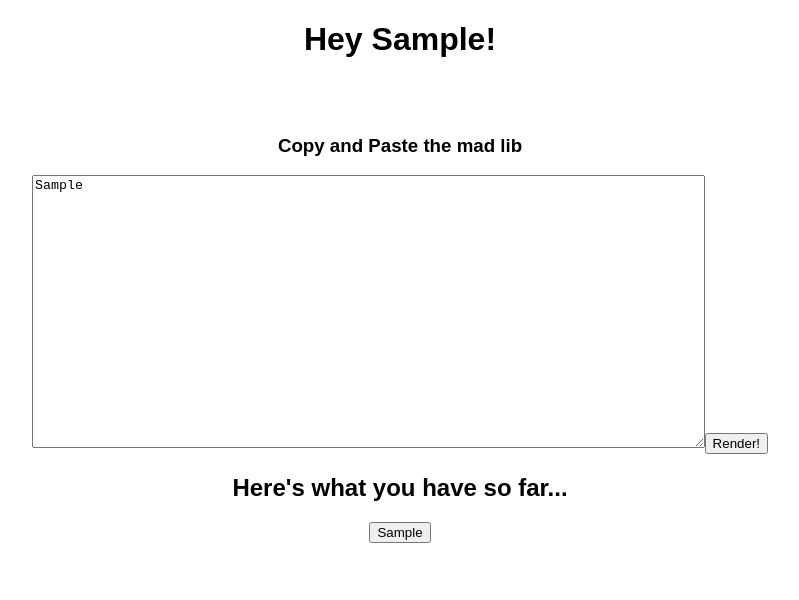
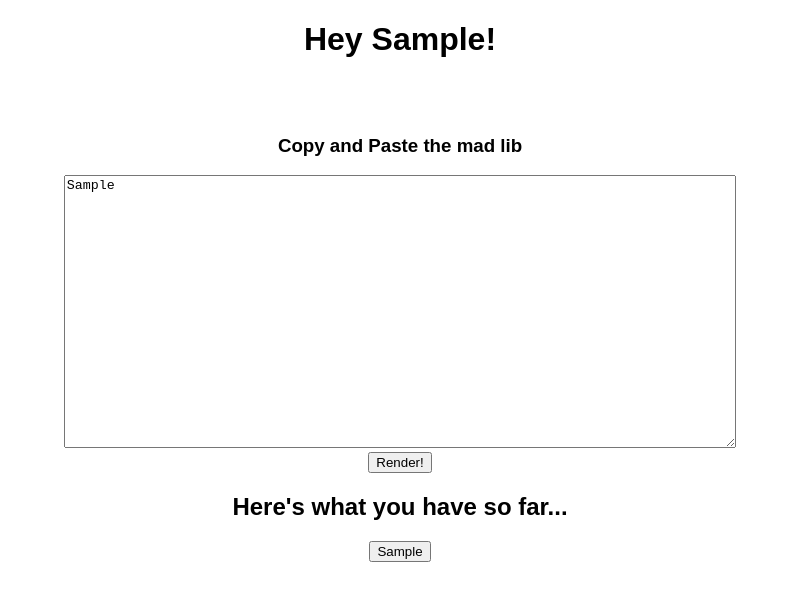
Before and after one commit to RJHendricks22/mad-libs-site, a React (Create React App) app: page / in a window 1280 px wide. Both pictures are taken after typing "Sample", "Sample" into the empty fields and a click on the button "Accept". Shown: the top 600 px of the page, without its empty margins (240-1039 px from the left). Built offline with nearby package versions, Linux system fonts and the light colour scheme.

Commit message:
added and deleted idea

```diff
--- a/src/App.css
+++ b/src/App.css
@@ -1,3 +1,7 @@
+body {
+  margin: 0;
+}
+
 .App {
   text-align: center;
 }
@@ -27,3 +31,9 @@ textarea {
   width: 50em;
   height: 20em;
 }
+
+.madlibOutput {
+  width: 60%;
+  margin: 0 auto;
+  text-align: center;
+}
--- a/src/App.js
+++ b/src/App.js
@@ -14,7 +14,7 @@ class App extends Component {
     this.nameChange = this.nameChange.bind(this);
     this.madLibInput = this.madLibInput.bind(this);
     this.hideNameInput = this.hideNameInput.bind(this);
-    this.changeWord = this.changeWord.bind(this);
+    this.wordMenu = this.wordMenu.bind(this);
   };
 
   nameChange(e){
@@ -37,9 +37,10 @@ class App extends Component {
     e.preventDefault();
   };
 
-  changeWord(e){
+  wordMenu(e){
     e.preventDefault();
     e.target.innerText = "test"
+
   };
 
   render() {
@@ -52,7 +53,7 @@ class App extends Component {
     };
 
     let madLibOutput = this.state.madlib.map( (word,i) =>
-        <button key={`word_${i}`} onClick={this.changeWord}>{word}</button>
+        <button key={`word_${i}`} onMouseOver={this.wordMenu} >{word}</button>
     );
 
     return (
@@ -66,9 +67,10 @@ class App extends Component {
           <br/><br/>
           <h3>Copy and Paste the mad lib</h3>
           <textarea name="madlibinput" onChange={this.madLibInput}></textarea>
+          <br />
           <button onClick={this.renderMadLib}>Render!</button>
           <h2>Here's what you have so far...</h2>
-          {madLibOutput}
+          <div className="madlibOutput">{madLibOutput}</div>
         </form>
       </div>
     );
```
